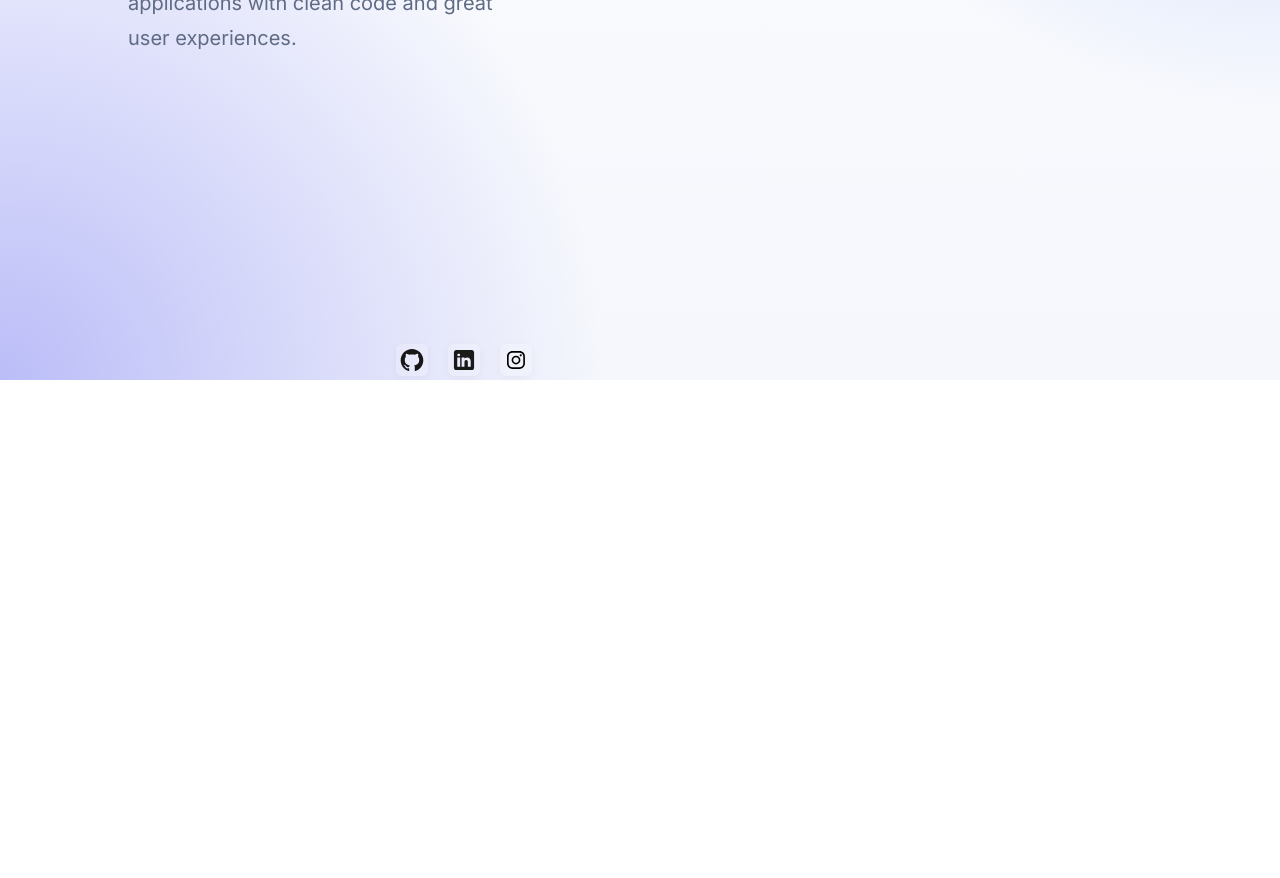
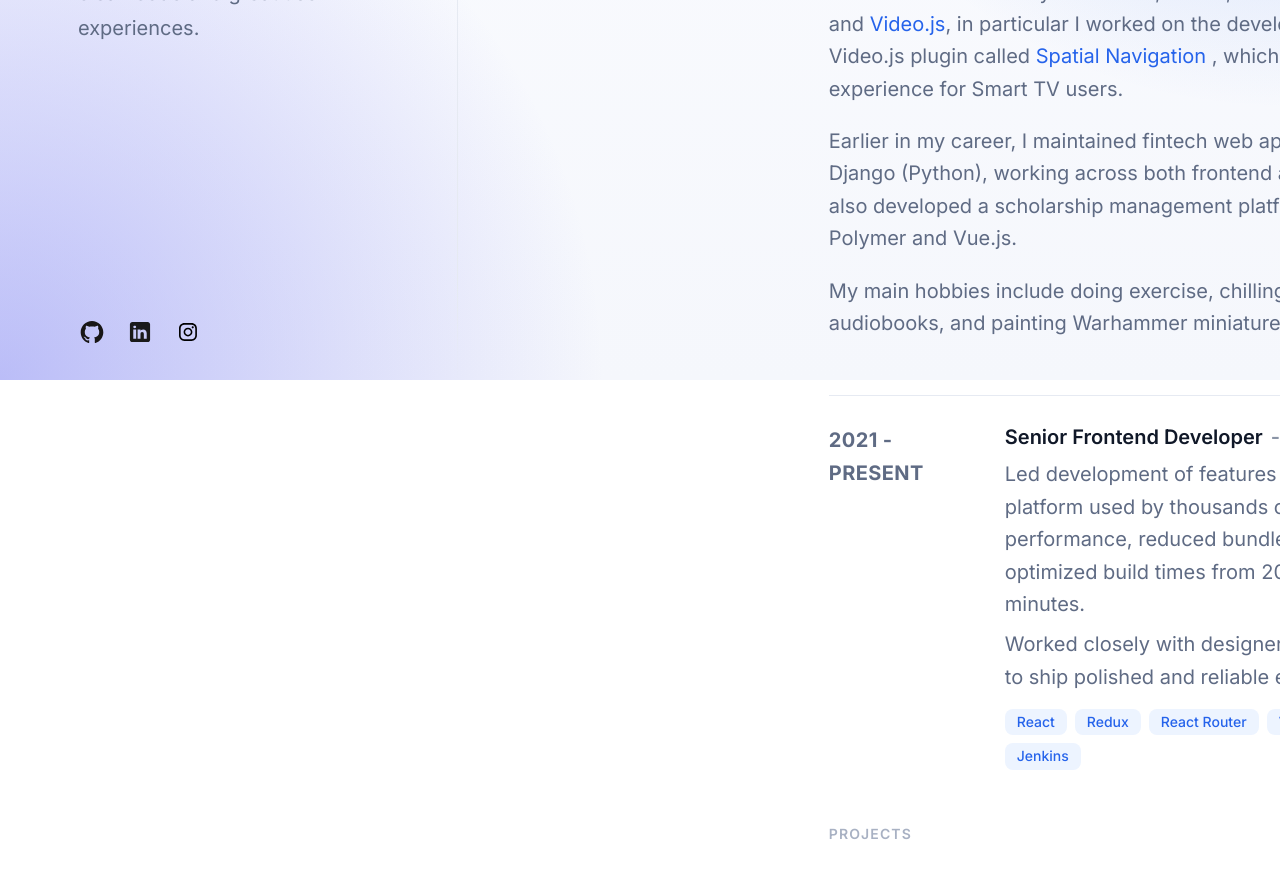
Before and after one commit to CarlosVillasenor/personal-landing-page, a Next.js app: page / in a window 1280 px wide. Shown: the part 420-1298 px from the top of the page. Built offline with nearby package versions, Linux system fonts and the light colour scheme.

Commit message:
feat: update styles to get a better look

```diff
--- a/src/app/page.module.css
+++ b/src/app/page.module.css
@@ -18,9 +18,39 @@
 @media (min-width: 64rem) {
   /* 1024px */
   .main {
-    display: flex;
-    gap: 1rem;
-    justify-content: space-between;
+    --layout-header-width: clamp(24rem, 31vw, 30rem);
+    padding: var(--space-8);
+    display: block;
+    position: relative;
+  }
+
+  .main::after {
+    content: "";
+    position: fixed;
+    top: 0;
+    bottom: 0;
+    left: calc(var(--space-8) + var(--layout-header-width) + var(--space-7));
+    width: 1px;
+    background: linear-gradient(
+      180deg,
+      transparent 0%,
+      var(--color-border) 12%,
+      var(--color-border) 88%,
+      transparent 100%
+    );
+    pointer-events: none;
+  }
+
+  .main > :first-child {
+    position: fixed;
+    top: var(--space-8);
+    left: var(--space-8);
+    width: var(--layout-header-width);
+    height: calc(100dvh - var(--space-8) - var(--space-8));
+  }
+
+  .main > :last-child {
+    margin-left: calc(var(--layout-header-width) + 400px);
   }
 }
 
--- a/src/components/Content/Content.module.css
+++ b/src/components/Content/Content.module.css
@@ -1,23 +1,142 @@
 /* Mobile (default) */
 .content {
-  height: 2000px;
+  max-width: 42rem;
+  margin: 0 auto;
+  padding: var(--space-10) 0;
+  display: grid;
+  gap: var(--space-10);
+}
+
+.section {
+  display: grid;
+  gap: var(--space-5);
+}
+
+.content p {
+  line-height: 1.55;
+  font-size: var(--font-lg);
+  color: var(--color-text-secondary);
+}
+
+.content a {
+  color: var(--color-primary);
+  text-decoration: none;
+}
+
+.content a:hover {
+  color: var(--color-primary-hover);
+}
+
+.divider {
+  width: 100%;
+  height: 1px;
+  background: var(--color-border);
+  margin-bottom: var(--space-2);
+}
+
+.experienceItem {
+  display: grid;
+  gap: var(--space-5);
+}
+
+.period {
+  color: var(--color-primary);
+  font-size: var(--font-sm);
+  line-height: 1.2;
+  font-weight: var(--font-weight-bold);
+  letter-spacing: 0.02em;
+  text-transform: uppercase;
+}
+
+.experienceBody {
+  display: grid;
+  gap: var(--space-2);
+}
+
+.experienceTitle {
+  display: flex;
+  flex-wrap: wrap;
+  align-items: baseline;
+  gap: var(--space-2);
+  color: var(--color-text);
+  font-size: var(--font-2xl);
+  line-height: 1.3;
+  font-weight: var(--font-weight-semibold);
+}
+
+.experienceDot {
+  color: var(--color-text-muted);
+}
+
+.companyLink {
+  font-weight: var(--font-weight-semibold);
+}
+
+.techList {
+  list-style: none;
+  display: flex;
+  flex-wrap: wrap;
+  gap: var(--space-2);
+  margin-top: var(--space-2);
+}
+
+.techList li {
+  padding: var(--space-1) var(--space-3);
+  color: var(--color-primary);
+  background: var(--color-badge-background);
+  border-radius: var(--space-2);
+  font-size: var(--font-sm);
+  line-height: 1.3;
+  font-weight: var(--font-weight-medium);
+}
+
+.sectionLabel {
+  color: var(--color-text-light);
+  font-size: var(--font-sm);
+  line-height: 1.2;
+  font-weight: var(--font-weight-semibold);
+  letter-spacing: 0.08em;
+  text-transform: uppercase;
 }
 
 /* Large phones / small tablets */
 @media (min-width: 36rem) {
-  /* 576px */
+  .content {
+    padding-top: var(--space-12);
+  }
 }
 
 /* Tablets */
 @media (min-width: 48rem) {
-  /* 768px */
+  .content {
+    max-width: 46rem;
+  }
+
+  .experienceItem {
+    grid-template-columns: 9.5rem minmax(0, 1fr);
+    gap: var(--space-6);
+  }
+
+  .experienceTitle {
+    font-size: var(--font-xl);
+  }
 }
 
 /* Laptops */
 @media (min-width: 64rem) {
   /* 1024px */
   .content {
-    width: 52%;
+    width: 100%;
+    max-width: 44rem;
+    margin-left: 0;
+    padding-top: var(--space-8);
+    padding-bottom: var(--space-12);
+    gap: var(--space-11);
+  }
+
+  .content p {
+    font-size: var(--font-xl);
+    line-height: 1.62;
   }
 }
 
--- a/src/components/Content/Content.tsx
+++ b/src/components/Content/Content.tsx
@@ -3,8 +3,84 @@ import styles from './Content.module.css';
 export default function Content() {
   return (
     <div className={styles.content}>
-      <section>
-        {/* Content goes here */}
+      <section id="about" className={styles.section}>
+        <p>
+          Hi! I'm a Senior Frontend Developer with over 7 years of experience building modern,
+          high-performance web applications. I specialize in React and scalable frontend
+          architecture, with a strong focus on performance, code quality, accessibility,
+          and exceptional user experiences.
+        </p>
+        <p>
+          For four years, I helped develop the STV version of
+          <a href="https://beacon.support.brightcove.com/" target="_blank" rel="noopener noreferrer"> Beacon</a>,
+          an OTT platform for Smart TVs used by
+          thousands of users. I implemented new features, reduced the production bundle size by 20%,
+          and optimized the build process, cutting compilation times from 20 minutes to less than
+          5 minutes.
+        </p>
+        <p>
+          I've worked extensively with React, Redux, React Router, custom Hooks, and
+          <a href="https://github.com/videojs" target="_blank" rel="noopener noreferrer"> Video.js</a>,
+          in particular I worked on the development of a custom Video.js plugin called
+          <a href="https://legacy.videojs.org/guides/spatial-navigation/" target="_blank" rel="noopener noreferrer"> Spatial Navigation </a>
+          , which improved the user experience for Smart TV users.
+        </p>
+        <p>
+          Earlier in my career, I maintained fintech web applications built with Django (Python),
+          working across both frontend and backend features. I also developed a scholarship
+          management platform from scratch using Polymer and Vue.js.
+        </p>
+        <p>
+          My main hobbies include doing exercise, chilling with the boys, listening to audiobooks,
+          and painting Warhammer miniatures.
+        </p>
+      </section>
+
+      <section id="experience" className={styles.section}>
+        <div className={styles.divider} aria-hidden="true" />
+
+        <article className={styles.experienceItem}>
+          <p className={styles.period}>2021 - Present</p>
+
+          <div className={styles.experienceBody}>
+            <h3 className={styles.experienceTitle}>
+              Senior Frontend Developer
+              <span className={styles.experienceDot}>-</span>
+              <a
+                href="https://beacon.support.brightcove.com/"
+                target="_blank"
+                rel="noopener noreferrer"
+                className={styles.companyLink}
+              >
+                Beacon (OTT Platform)
+              </a>
+            </h3>
+
+            <p>
+              Led development of features for a Smart TV OTT platform used by thousands of users.
+              Improved performance, reduced bundle size by 20% and optimized build times from
+              20 minutes to less than 5 minutes.
+            </p>
+
+            <p>
+              Worked closely with designers, QA and backend teams to ship polished and reliable
+              experiences.
+            </p>
+
+            <ul className={styles.techList} aria-label="Tech stack">
+              <li>React</li>
+              <li>Redux</li>
+              <li>React Router</li>
+              <li>Video.js</li>
+              <li>TypeScript</li>
+              <li>Jenkins</li>
+            </ul>
+          </div>
+        </article>
+      </section>
+
+      <section id="projects" className={styles.section}>
+        <h2 className={styles.sectionLabel}>Projects</h2>
       </section>
     </div>
   );
--- a/src/components/Header/Header.module.css
+++ b/src/components/Header/Header.module.css
@@ -90,7 +90,7 @@
 
 .socials {
   display: inline-flex;
-  justify-content: end;
+  justify-content: start;
   gap: var(--space-4);
   padding-top: var(--space-4);
   color: var(--color-icon);
@@ -98,30 +98,27 @@
 }
 
 .socials a {
-  width: 2rem;
-  height: 2rem;
+  width: 1.75rem;
+  height: 1.75rem;
   display: inline-flex;
   align-items: center;
   justify-content: center;
-  border-radius: 0.375rem;
-  border: 1px solid transparent;
+  border-radius: var(--space-2);
+  border: none;
   font-size: 0.875rem;
   font-weight: 600;
   letter-spacing: -0.02em;
-  background: rgba(255, 255, 255, 0.2);
-  box-shadow: var(--shadow-sm);
+  background: transparent;
   transition:
     color 180ms ease,
-    border-color 180ms ease,
     transform 180ms ease,
     background 180ms ease;
 }
 
 .socials a:hover {
   color: var(--color-icon-hover);
-  border-color: var(--color-primary-light);
   transform: translateY(-1px);
-  background: rgba(255, 255, 255, 0.42);
+  background: var(--color-primary-light);
 }
 
 @keyframes fade-in-up {
@@ -190,25 +187,30 @@
 /* Laptops */
 @media (min-width: 64rem) {
   .header {
-    min-height: 100dvh;
+    height: 100%;
     flex-direction: column;
   }
 
   .content {
-    min-height: 100dvh;
-    width: min(100%, 72rem);
-    padding: var(--space-14) var(--space-12);
+    min-height: 100%;
+    width: 100%;
+    padding: var(--space-6);
     gap: var(--space-12);
   }
 
   .identity {
-    gap: var(--space-6);
+    gap: var(--space-5);
+    max-width: 24rem;
+  }
+
+  .name {
+    font-size: clamp(3.8rem, 4.6vw, 4.9rem);
   }
 
   .nav {
     display: grid;
     gap: var(--space-5);
-    padding-top: var(--space-6);
+    padding-top: var(--space-2);
   }
 }
 
--- a/src/styles/globals.css
+++ b/src/styles/globals.css
@@ -46,6 +46,6 @@ body::before {
 }
 
 a {
-  color: inherit;
+  color: var(--color-primary);
   text-decoration: none;
 }
```
